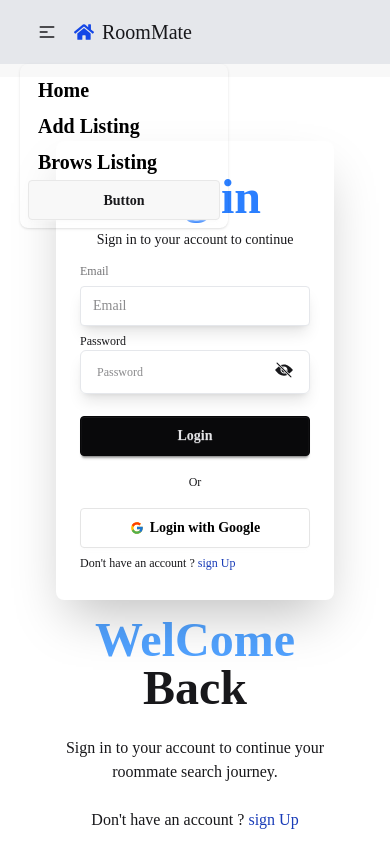
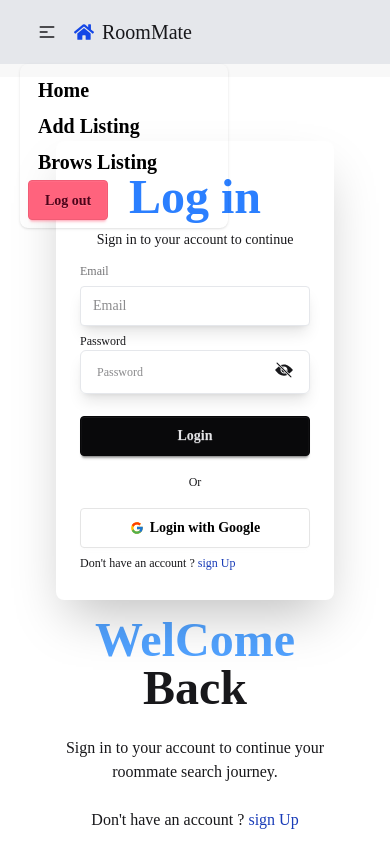
Before and after one commit to osmanbybd/roommate_client_side, a React (Vite) app: page /login in a window 390 px wide. Both pictures are taken after a click on the button 47 px from the left and 32 px from the top of the page. Shown: the top 844 px of the page. Built offline with nearby package versions, Linux system fonts and the light colour scheme; no server answers; a web font is replaced by a local one.

Commit message:
code update

```diff
--- a/src/components/Navbar.jsx
+++ b/src/components/Navbar.jsx
@@ -44,7 +44,7 @@ const Navbar = () => {
         className="menu menu-sm dropdown-content rounded-box z-1 mt-3 w-52 p-2 shadow ">
 
        {links}
-       <a className="btn">Button</a>
+       <Link><button className='btn btn-error' onClick={handleLogOut}>Log out</button></Link>
       </ul>
     </div>
     <Link className=" lg:text-4xl md:text-2xl text-xl flex items-center gap-2 "><FaHome className='text-blue-700' /> RoomMate</Link>
--- a/src/context/AuthProvider.jsx
+++ b/src/context/AuthProvider.jsx
@@ -34,7 +34,7 @@ const googleLogin = (provider) =>{
 useEffect(() =>{
 
     const unSubscribe = onAuthStateChanged(auth, currentUser =>{
-        console.log(currentUser)
+
         setUser(currentUser)
         setLoading(false)
     })
--- a/src/pages/AddListing.jsx
+++ b/src/pages/AddListing.jsx
@@ -46,7 +46,7 @@ const {darkMode} = useContext(ThemeContext)
         lifestyle
     }
 
-    console.log(newFormData)
+    // console.log(newFormData)
 
 
     fetch('https://roommate-server-side-alpha.vercel.app/addListing', {
--- a/src/pages/BrowsListing.jsx
+++ b/src/pages/BrowsListing.jsx
@@ -9,7 +9,7 @@ const BrowsListing = () => {
     const initialAllData = useLoaderData()
     const [allData , setAllData] = useState(initialAllData)
     // const {darkMode} = useContext(ThemeContext)
-    console.log(allData)
+    // console.log(allData)
     const [serchTerm , setSearchTerm] = useState(' ')
 
     const handleSearch = e =>{
--- a/src/pages/Details.jsx
+++ b/src/pages/Details.jsx
@@ -7,7 +7,7 @@ import { ThemeContext } from '../context/ThemeProvider';
 const Details = () => {
 
     const data= useLoaderData()
-    console.log(data)
+    // console.log(data)
     const [likeCounte, setLikeCounte] = useState(data.likes || 0)
     const [shoePhone, setShoePhone] = useState(false)
     const {darkMode} =useContext(ThemeContext)
--- a/src/pages/Hoom.jsx
+++ b/src/pages/Hoom.jsx
@@ -9,7 +9,7 @@ import FaqSection from './FaqSwction';
 import { ThemeContext } from '../context/ThemeProvider';
 const Hoom = () => {
 const addFetured = useLoaderData()
-console.log(addFetured)
+// console.log(addFetured)
 const {darkMode} =useContext(ThemeContext)
 useEffect(()=>{
   Aos.init({
--- a/src/pages/Login.jsx
+++ b/src/pages/Login.jsx
@@ -44,7 +44,7 @@ const handleGoogle = () =>{
 
     googleLogin(provider)
     .then(result =>{
-        console.log(result.user)
+        // console.log(result.user)
         setUser(result.user.photoURL)
         navigate(location.state || '/')
         Swal.fire({
--- a/src/pages/MyListing.jsx
+++ b/src/pages/MyListing.jsx
@@ -11,7 +11,7 @@ const MyListing = () => {
 
 
 
-    console.log(myListing)
+    // console.log(myListing)
 
 
 
@@ -34,7 +34,7 @@ const handleDelete = (id) =>{
            })
            .then(res => res.json())
            .then(data =>{
-            console.log(data)
+            // console.log(data)
             if(data.deletedCount){
             Swal.fire({
             title: "Deleted!",
--- a/src/pages/Profile.jsx
+++ b/src/pages/Profile.jsx
@@ -11,7 +11,7 @@ const Profile = () => {
    const allData = useLoaderData()
 
    const [data, setData] = useState(allData)
-	console.log(data)
+	// console.log(data)
 	const [showUpdate, setShowUpdate] = useState(false)
 
 	const handleUpdaeProfile = e =>{
@@ -35,7 +35,7 @@ const Profile = () => {
 		})
 		.then(res => res.json())
 		.then(data =>{
-			console.log(data)
+			// console.log(data)
 			setData(updateProfile)
 			if(data.modifiedCount){
 				Swal.fire({
--- a/src/pages/Regiester.jsx
+++ b/src/pages/Regiester.jsx
@@ -39,7 +39,7 @@ const handleSignUp = e =>{
 
     userRegister(email, password)
     .then(result => {
-        console.log(result.user)
+        // console.log(result.user)
         const userProfile ={
             email,
             ...restProfile,
@@ -80,7 +80,7 @@ const handleGoogle = () =>{
     googleLogin(provider)
     .then(result =>{
         const logedUser = result.user
-        console.log(logedUser)
+        // console.log(logedUser)
         navigate('/')
         setUser(logedUser)
         const userProfile = {
--- a/src/pages/Update.jsx
+++ b/src/pages/Update.jsx
@@ -19,7 +19,7 @@ import Swal from 'sweetalert2';
 const Update = () => {
 
     const updateData = useLoaderData()
-    console.log(updateData)
+    // console.log(updateData)
     const navigate = useNavigate()
     const {_id , title, roomType, rent, location, contact, lifestyle, description, name, email,availability} =updateData
 
@@ -33,7 +33,7 @@ const Update = () => {
             ...UpdateField,
             lifestyle
     }
-    console.log(UpdateListing)
+    // console.log(UpdateListing)
 
 
 
@@ -58,7 +58,7 @@ const Update = () => {
     })
     .then(res => res.json())
     .then(data =>{
-        console.log(data)
+        // console.log(data)
         if(data.modifiedCount > 0 ){
             Swal.fire({
             position: "top-end",
```
